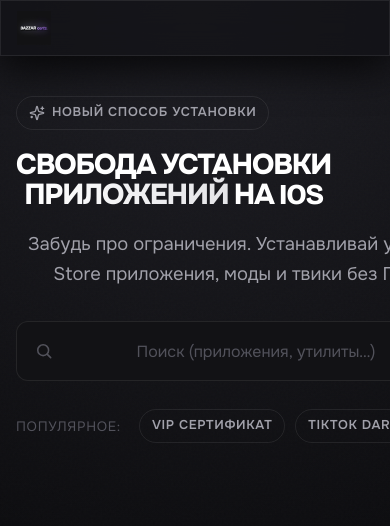
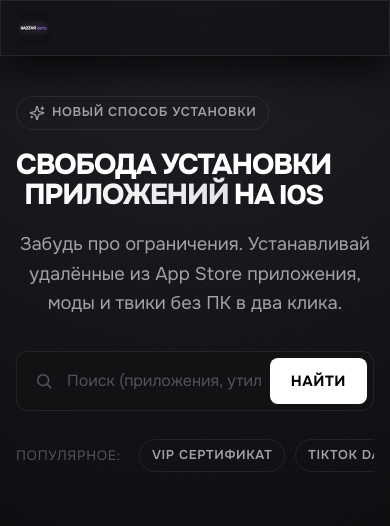
Before and after one commit to Tvinck/BAZZAR-SERTS, a React (Vite) app: page / in a window 390 px wide. Shown: the top 526 px of the page. Built offline with nearby package versions, Linux system fonts and the light colour scheme; no server answers; the database is empty.

Commit message:
style: fix mobile layout for product page

```diff
--- a/src/index.css
+++ b/src/index.css
@@ -228,7 +228,7 @@ h1, h2, h3, h4 { font-family: var(--font-display); font-weight: 800; letter-spac
   .container { padding: 0 16px; }
 
   /* Утилиты для перестроения */
-  .stack-mobile { flex-direction: column !important; align-items: stretch !important; }
+  .stack-mobile { display: flex !important; flex-direction: column !important; align-items: stretch !important; gap: 16px !important; }
   .grid-mobile-1 { grid-template-columns: minmax(0, 1fr) !important; }
   .flex-col-mobile { flex-direction: column !important; }
   .text-center-mobile { text-align: center !important; justify-content: center !important; }
```
